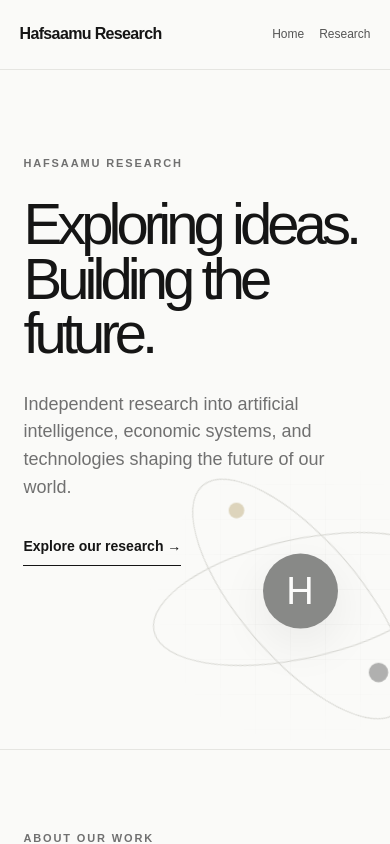
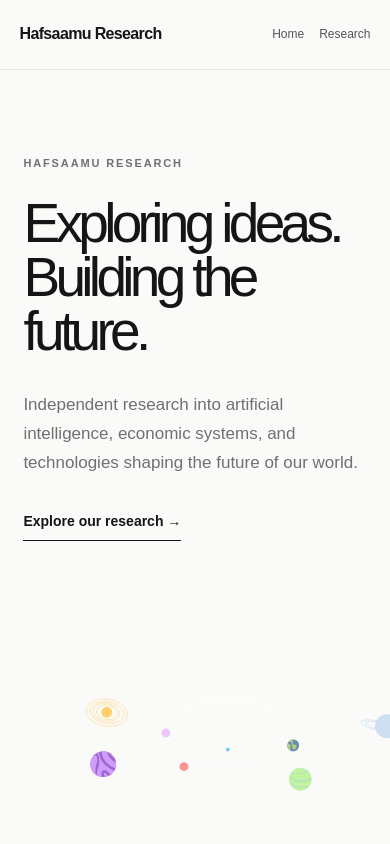
Before and after one commit to itsjintucreative-svg/hafsaamu-research, a Next.js app: page / in a window 390 px wide. Shown: the top 844 px of the page. Built offline with nearby package versions, Linux system fonts and the light colour scheme.

Commit message:
Update homepage with solar system visual

```diff
--- a/app/globals.css
+++ b/app/globals.css
@@ -984,3 +984,287 @@ a {
     scroll-behavior: auto !important;
   }
 }
+
+
+
+/* =====================================
+   HAFSAAMU — NEW PREMIUM HERO
+===================================== */
+
+.research-hero {
+  min-height: 760px;
+  padding: 120px 8vw 95px;
+  position: relative;
+  display: flex;
+  align-items: center;
+  border-bottom: 1px solid var(--line);
+  background: #fafaf8;
+}
+
+.hero-inner {
+  max-width: 750px;
+  position: relative;
+  z-index: 3;
+}
+
+.research-hero h1 {
+  font-size: clamp(65px, 8.5vw, 112px);
+  line-height: .98;
+  letter-spacing: -.085em;
+  font-weight: 500;
+}
+
+.hero-description {
+  max-width: 490px;
+  font-size: 19px;
+  color: #707070;
+  line-height: 1.7;
+  margin-top: 32px;
+}
+
+.hero-actions {
+  display: flex;
+  flex-direction: column;
+  align-items: flex-start;
+  gap: 17px;
+}
+
+.hero-note {
+  font-size: 11px;
+  color: #999;
+  letter-spacing: .04em;
+}
+
+/* VISUAL */
+
+.hero-visual {
+  width: 480px;
+  height: 480px;
+  right: 5%;
+  top: 50%;
+  transform: translateY(-50%);
+  position: absolute;
+  display: grid;
+  place-items: center;
+  overflow: visible;
+}
+
+.visual-grid {
+  position: absolute;
+  inset: 0;
+  background-image:
+    linear-gradient(rgba(0,0,0,.045) 1px, transparent 1px),
+    linear-gradient(90deg, rgba(0,0,0,.045) 1px, transparent 1px);
+  background-size: 38px 38px;
+  mask-image: radial-gradient(circle, black, transparent 72%);
+}
+
+.visual-glow {
+  position: absolute;
+  width: 240px;
+  height: 240px;
+  background: #dcd5c3;
+  border-radius: 50%;
+  filter: blur(75px);
+  opacity: .65;
+}
+
+.visual-orbit {
+  position: absolute;
+  width: 100%;
+  height: 42%;
+  border: 1px solid rgba(120, 116, 101, .35);
+  border-radius: 50%;
+}
+
+.visual-orbit.orbit-one {
+  transform: rotate(-35deg);
+}
+
+.visual-orbit.orbit-two {
+  transform: rotate(55deg);
+}
+
+.visual-orbit.orbit-three {
+  width: 75%;
+  height: 75%;
+  border-color: rgba(120, 116, 101, .15);
+}
+
+.visual-core {
+  width: 130px;
+  height: 130px;
+  border-radius: 50%;
+  background: linear-gradient(145deg, #292a28, #080909);
+  color: #f5f3eb;
+  display: grid;
+  place-items: center;
+  font-size: 66px;
+  font-weight: 400;
+  box-shadow: 0 25px 70px rgba(0,0,0,.2);
+  z-index: 2;
+}
+
+.visual-core span {
+  font-family: Georgia, serif;
+}
+
+.visual-dot {
+  position: absolute;
+  width: 12px;
+  height: 12px;
+  border-radius: 50%;
+  background: #b5a16b;
+  z-index: 3;
+}
+
+.visual-dot.dot-one {
+  top: 65px;
+  left: 100px;
+}
+
+.visual-dot.dot-two {
+  bottom: 80px;
+  right: 75px;
+  background: #292a28;
+}
+
+.visual-caption {
+  position: absolute;
+  bottom: -5px;
+  width: 100%;
+  display: flex;
+  justify-content: space-between;
+  font-size: 9px;
+  letter-spacing: .13em;
+  color: #92928a;
+}
+
+/* BOTTOM LABELS */
+
+.hero-bottom {
+  position: absolute;
+  bottom: 30px;
+  left: 8vw;
+  right: 8vw;
+  display: flex;
+  justify-content: space-between;
+  gap: 15px;
+  font-size: 9px;
+  letter-spacing: .13em;
+  color: #999;
+}
+
+/* MOTION */
+
+.visual-orbit.orbit-one {
+  animation: heroOrbit 30s linear infinite;
+}
+
+.visual-orbit.orbit-two {
+  animation: heroOrbit 40s linear infinite reverse;
+}
+
+.visual-core {
+  animation: heroFloat 5s ease-in-out infinite;
+}
+
+@keyframes heroOrbit {
+  to {
+    rotate: 360deg;
+  }
+}
+
+@keyframes heroFloat {
+  0%, 100% {
+    transform: translateY(0);
+  }
+  50% {
+    transform: translateY(-12px);
+  }
+}
+
+/* MOBILE */
+
+@media (max-width: 900px) {
+  .research-hero {
+    min-height: 850px;
+    align-items: flex-start;
+    padding-top: 100px;
+  }
+
+  .hero-visual {
+    width: 380px;
+    height: 380px;
+    top: auto;
+    bottom: 65px;
+    right: 50%;
+    transform: translateX(50%);
+    opacity: .75;
+  }
+
+  .hero-bottom {
+    display: none;
+  }
+}
+
+@media (max-width: 600px) {
+  .research-hero {
+    min-height: 900px;
+    padding: 85px 6vw 70px;
+  }
+
+  .research-hero h1 {
+    font-size: clamp(55px, 13vw, 76px);
+  }
+
+  .hero-description {
+    font-size: 17px;
+  }
+
+  .hero-visual {
+    width: 310px;
+    height: 310px;
+    bottom: 65px;
+  }
+
+  .visual-core {
+    width: 95px;
+    height: 95px;
+    font-size: 48px;
+  }
+}
+
+
+.hero-visual {
+  position: absolute;
+  width: min(55vw, 650px);
+  right: 2%;
+  top: 50%;
+  transform: translateY(-50%);
+  z-index: 1;
+}
+
+.solar-system-art {
+  width: 100%;
+  height: auto;
+  display: block;
+}
+
+@media (max-width: 900px) {
+  .hero-visual {
+    width: 75vw;
+    right: -10%;
+    top: 58%;
+  }
+}
+
+@media (max-width: 600px) {
+  .hero-visual {
+    width: 100vw;
+    right: -10%;
+    top: auto;
+    bottom: 60px;
+    transform: none;
+  }
+}
--- a/app/page.tsx
+++ b/app/page.tsx
@@ -32,14 +32,15 @@ export default function Home() {
           </Link>
         </div>
 
-        <div className="hero-visual" aria-hidden="true">
-          <div className="visual-grid" />
-          <div className="visual-orbit orbit-one" />
-          <div className="visual-orbit orbit-two" />
-          <div className="visual-core">H</div>
-          <span className="visual-dot dot-one" />
-          <span className="visual-dot dot-two" />
-        </div>
+
+<div className="hero-visual">
+  <img
+    src="/media/solar%20system.svg"
+    alt="Solar System"
+    className="solar-system-art"
+  />
+</div>
+
       </section>
 
       {/* INTRODUCTION */}
```
Also changed, not shown: public/media/solar system.svg (added).
